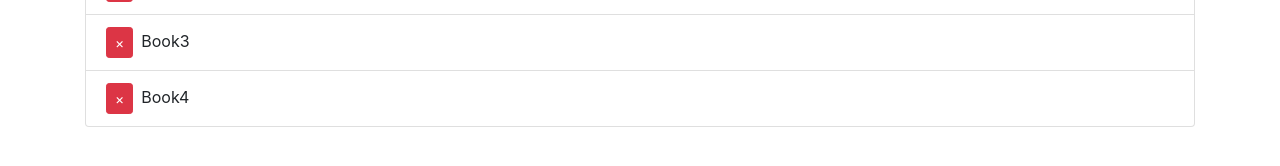
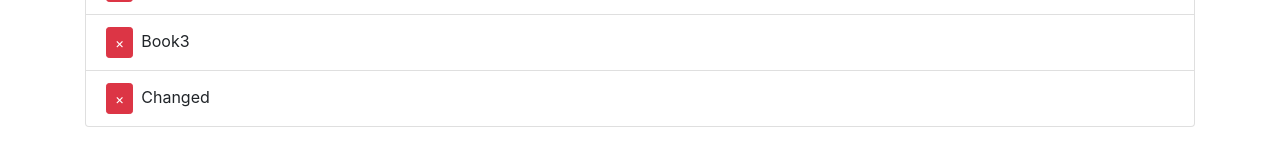
Before and after one commit to ms337/textbook-marketplace-mern-app, a React (Create React App) app in the folder client/: page / in a window 1280 px wide. Shown: the part 272-438 px from the top of the page. Built offline with nearby package versions, Linux system fonts and the light colour scheme.

Commit message:
Setup redux to take hardcord state from reducer, map to props and then components renders that

```diff
--- a/client/src/actions/bookActions.js
+++ b/client/src/actions/bookActions.js
@@ -1,6 +1,7 @@
 //Where actions go, that is we will make requests to our backend.
 import { GET_BOOKS, ADD_BOOK, DELETE_BOOK } from "./types";
 
+//this function below will be called from component
 export const getBooks = () => {
 	return {
 		type: GET_BOOKS
--- a/client/src/components/BooksList.js
+++ b/client/src/components/BooksList.js
@@ -5,18 +5,20 @@ import { CSSTransition, TransitionGroup } from "react-transition-group";
 
 import uuid from "uuid"; //just for testing
 
+import { connect } from "react-redux"; //allows us to get state from redux into a react component
+import { getBooks } from "../actions/bookActions"; //import action
+
+import PropTypes from "prop-types";
+
 class BooksList extends Component {
-	state = {
-		books: [
-			{ id: uuid(), name: "Book1" },
-			{ id: uuid(), name: "Book2" },
-			{ id: uuid(), name: "Book3" },
-			{ id: uuid(), name: "Book4" }
-		]
-	};
+	//Lifecycle method: api requests, actions happen here
+	componentDidMount() {
+		this.props.getBooks();
+	}
 
 	render() {
-		const { books } = this.state;
+		//book represent our entire state object, books represents the array
+		const { books } = this.props.book;
 		return (
 			<Container>
 				<Button
@@ -60,4 +62,20 @@ class BooksList extends Component {
 		);
 	}
 }
-export default BooksList;
+
+BooksList.propTypes = {
+	//action from redux is store as a prop
+	getBooks: PropTypes.func.isRequired,
+	book: PropTypes.object.isRequired //represent a state
+};
+
+const mapStateToProps = state => ({
+	//root reducer key for this componentsReducer or is it the value
+	book: state.book
+});
+
+//mapping function, {actions to be executed},, component name
+export default connect(
+	mapStateToProps,
+	{ getBooks }
+)(BooksList);
--- a/client/src/reducers/bookReducer.js
+++ b/client/src/reducers/bookReducer.js
@@ -7,7 +7,7 @@ const initialState = {
 		{ id: uuid(), name: "Book1" },
 		{ id: uuid(), name: "Book2" },
 		{ id: uuid(), name: "Book3" },
-		{ id: uuid(), name: "Book4" }
+		{ id: uuid(), name: "Changed" }
 	]
 };
 
--- a/client/src/reducers/index.js
+++ b/client/src/reducers/index.js
@@ -2,6 +2,7 @@ import { combineReducers } from "redux";
 import bookReducer from "./bookReducer";
 // import authReducer from './authReducer'; import separte reducers for the different resources
 
+//these keys for each reducer are going to be user in the mapStateToProps function in each component
 export default combineReducers({
 	book: bookReducer
 });
```
